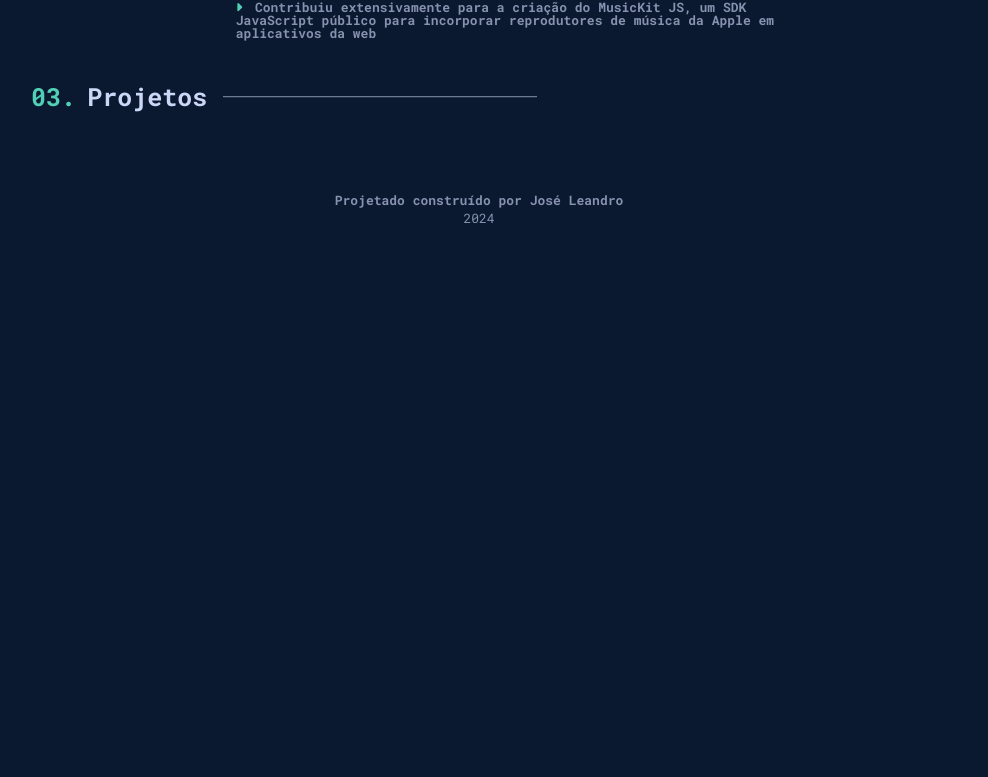
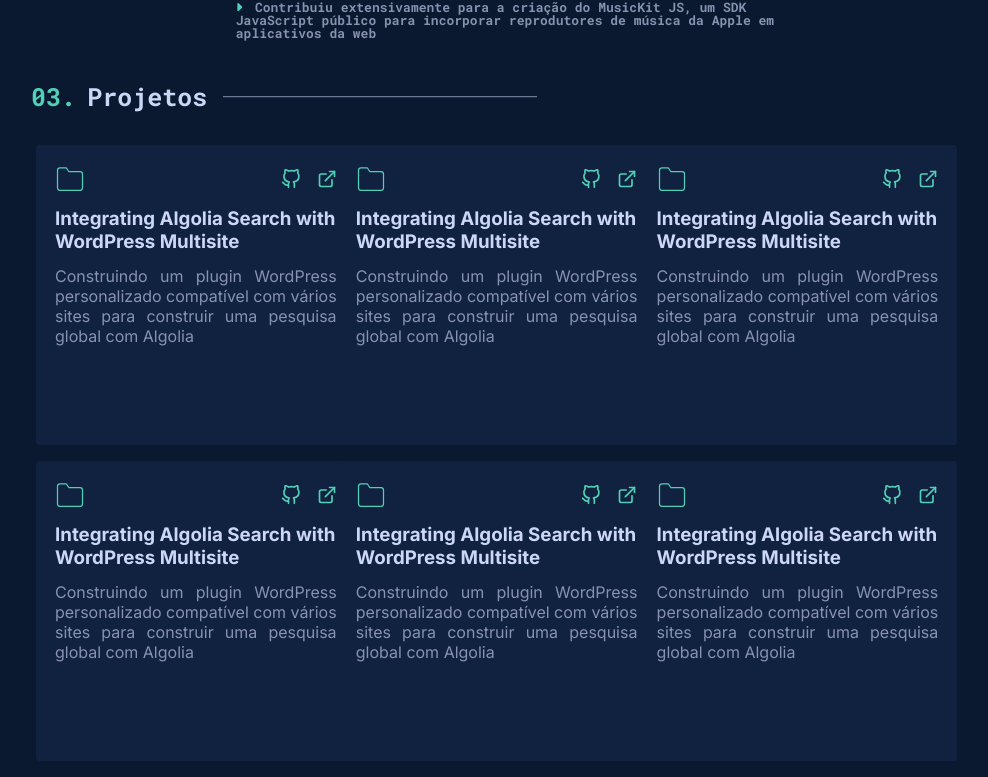
Before and after one commit to JoseLeandroNascimento/portifolio, an Angular app: page / in a window 1280 px wide. Shown: the part 1747-2524 px from the top of the page, without its empty margins (161-1149 px from the left). Before the commit the page ends 1988 px from the top, so only its background shows below. Built offline with nearby package versions, Linux system fonts and the light colour scheme.

Commit message:
card de projeto

```diff
--- a/src/app/pages/home-page/home-page.component.html
+++ b/src/app/pages/home-page/home-page.component.html
@@ -16,6 +16,35 @@
 
         <app-section [indexSection]="3" title="Projetos">
 
+            <section class="projetos-container">
+
+                <app-card-projeto title="Integrating Algolia Search with WordPress Multisite"
+                    descricao="Construindo um plugin WordPress personalizado compatível com vários sites para construir uma pesquisa global com Algolia" />
+
+                <app-card-projeto title="Integrating Algolia Search with WordPress Multisite"
+                    descricao="Construindo um plugin WordPress personalizado compatível com vários sites para construir uma pesquisa global com Algolia" />
+
+                <app-card-projeto title="Integrating Algolia Search with WordPress Multisite"
+                    descricao="Construindo um plugin WordPress personalizado compatível com vários sites para construir uma pesquisa global com Algolia" />
+
+                <app-card-projeto title="Integrating Algolia Search with WordPress Multisite"
+                    descricao="Construindo um plugin WordPress personalizado compatível com vários sites para construir uma pesquisa global com Algolia" />
+
+                <app-card-projeto title="Integrating Algolia Search with WordPress Multisite"
+                    descricao="Construindo um plugin WordPress personalizado compatível com vários sites para construir uma pesquisa global com Algolia" />
+
+                <app-card-projeto title="Integrating Algolia Search with WordPress Multisite"
+                    descricao="Construindo um plugin WordPress personalizado compatível com vários sites para construir uma pesquisa global com Algolia" />
+
+                <app-card-projeto title="Integrating Algolia Search with WordPress Multisite"
+                    descricao="Construindo um plugin WordPress personalizado compatível com vários sites para construir uma pesquisa global com Algolia" />
+
+                <app-card-projeto title="Integrating Algolia Search with WordPress Multisite"
+                    descricao="Construindo um plugin WordPress personalizado compatível com vários sites para construir uma pesquisa global com Algolia" />
+
+                <app-card-projeto title="Integrating Algolia Search with WordPress Multisite"
+                    descricao="Construindo um plugin WordPress personalizado compatível com vários sites para construir uma pesquisa global com Algolia" />
+            </section>
         </app-section>
     </section>
 
--- a/src/app/pages/home-page/home-page.component.scss
+++ b/src/app/pages/home-page/home-page.component.scss
@@ -3,3 +3,10 @@
     width: 70%;
     margin: 0 auto;
 }
+
+.projetos-container {
+
+    display: grid;
+    gap: 1rem;
+    grid-template-columns: repeat(auto-fit, minmax(250px, 1fr));
+}
--- a/src/app/pages/home-page/home-page.component.ts
+++ b/src/app/pages/home-page/home-page.component.ts
@@ -3,6 +3,7 @@
 import { SectionComponent } from '../../shared/components/section/section.component';
 import { SobremimComponent } from './components/sobremim/sobremim.component';
 import { ExperienciaComponent } from './components/experiencia/experiencia.component';
+import { CardProjetoComponent } from '../../shared/components/card-projeto/card-projeto.component';
 
 @Component({
   selector: 'app-home-page',
@@ -11,7 +12,8 @@
     BoxApresentationComponent,
     SectionComponent,
     SobremimComponent,
-    ExperienciaComponent
+    ExperienciaComponent,
+    CardProjetoComponent
   ],
   templateUrl: './home-page.component.html',
   styleUrl: './home-page.component.scss'
--- /dev/null
+++ b/src/app/shared/components/card-projeto/card-projeto.component.html
@@ -0,0 +1,40 @@
+<section class="card-container">
+    <div class="card-icons">
+        <div class="icon">
+            <svg xmlns="http://www.w3.org/2000/svg" role="img" viewBox="0 0 24 24" fill="none" stroke="currentColor"
+                stroke-width="1" stroke-linecap="round" stroke-linejoin="round" class="feather feather-folder">
+                <title>Folder</title>
+                <path d="M22 19a2 2 0 0 1-2 2H4a2 2 0 0 1-2-2V5a2 2 0 0 1 2-2h5l2 3h9a2 2 0 0 1 2 2z"></path>
+            </svg>
+        </div>
+
+        <div class="icon-links">
+            <div class="icon">
+                <a href="">
+                    <svg xmlns="http://www.w3.org/2000/svg" role="img" viewBox="0 0 24 24" fill="none"
+                        stroke="currentColor" stroke-width="2" stroke-linecap="round" stroke-linejoin="round"
+                        class="feather feather-github">
+                        <title>GitHub</title>
+                        <path
+                            d="M9 19c-5 1.5-5-2.5-7-3m14 6v-3.87a3.37 3.37 0 0 0-.94-2.61c3.14-.35 6.44-1.54 6.44-7A5.44 5.44 0 0 0 20 4.77 5.07 5.07 0 0 0 19.91 1S18.73.65 16 2.48a13.38 13.38 0 0 0-7 0C6.27.65 5.09 1 5.09 1A5.07 5.07 0 0 0 5 4.77a5.44 5.44 0 0 0-1.5 3.78c0 5.42 3.3 6.61 6.44 7A3.37 3.37 0 0 0 9 18.13V22">
+                        </path>
+                    </svg>
+                </a>
+            </div>
+            <div class="icon">
+                <a href="">
+                    <svg xmlns="http://www.w3.org/2000/svg" role="img" viewBox="0 0 24 24" fill="none"
+                        stroke="currentColor" stroke-width="2" stroke-linecap="round" stroke-linejoin="round"
+                        class="feather feather-external-link">
+                        <title>External Link</title>
+                        <path d="M18 13v6a2 2 0 0 1-2 2H5a2 2 0 0 1-2-2V8a2 2 0 0 1 2-2h6"></path>
+                        <polyline points="15 3 21 3 21 9"></polyline>
+                        <line x1="10" y1="14" x2="21" y2="3"></line>
+                    </svg>
+                </a>
+            </div>
+        </div>
+    </div>
+    <h3>{{title}}</h3>
+    <p>{{descricao}}</p>
+</section>
--- /dev/null
+++ b/src/app/shared/components/card-projeto/card-projeto.component.scss
@@ -0,0 +1,55 @@
+@import '../../../../assets/styles/variables.scss';
+
+
+.card-container {
+
+    background-color: #112240;
+    border-radius: 4px;
+    width: 320px;
+    height: 300px;
+
+    padding: 1.2rem;
+
+    .card-icons {
+
+        display: flex;
+        justify-content: space-between;
+
+
+        .icon {
+
+            width: 30px;
+            height: 30px;
+
+            &>* {
+
+                color: $secondary-color;
+            }
+        }
+
+        .icon-links {
+
+            display: flex;
+            align-items: center;
+            gap: 1rem;
+
+            .icon {
+                width: 20px;
+                height: 20px;
+            }
+        }
+    }
+
+    h3 {
+
+        color: $primary-text-color;
+        font-family: "inter";
+        margin: .8rem 0;
+    }
+
+    p {
+        color: $secondary-text-color;
+        font-family: "inter";
+        text-align: justify;
+    }
+}
```
Also changed, not shown: src/app/shared/components/card-projeto/card-projeto.component.ts (added, +17 -0 lines), 1 other file (tests, documents, lock files or other folders).
